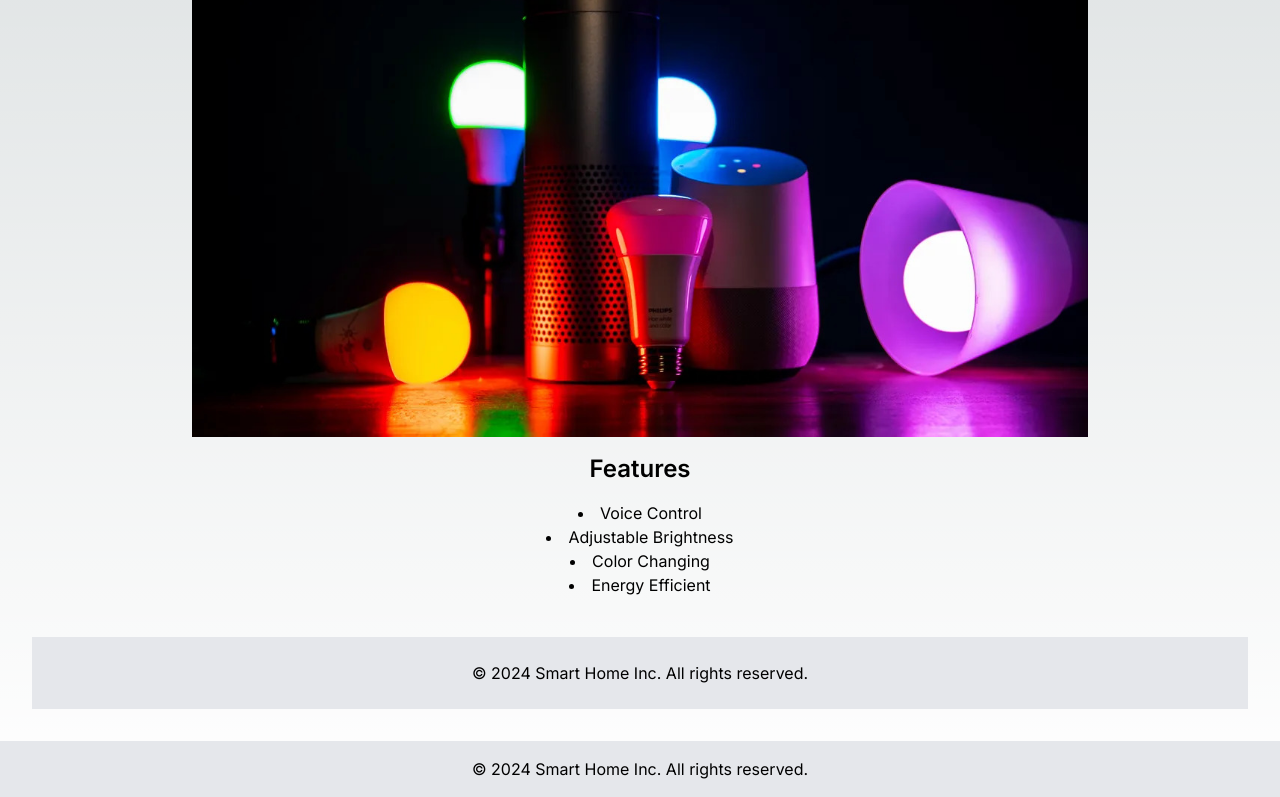
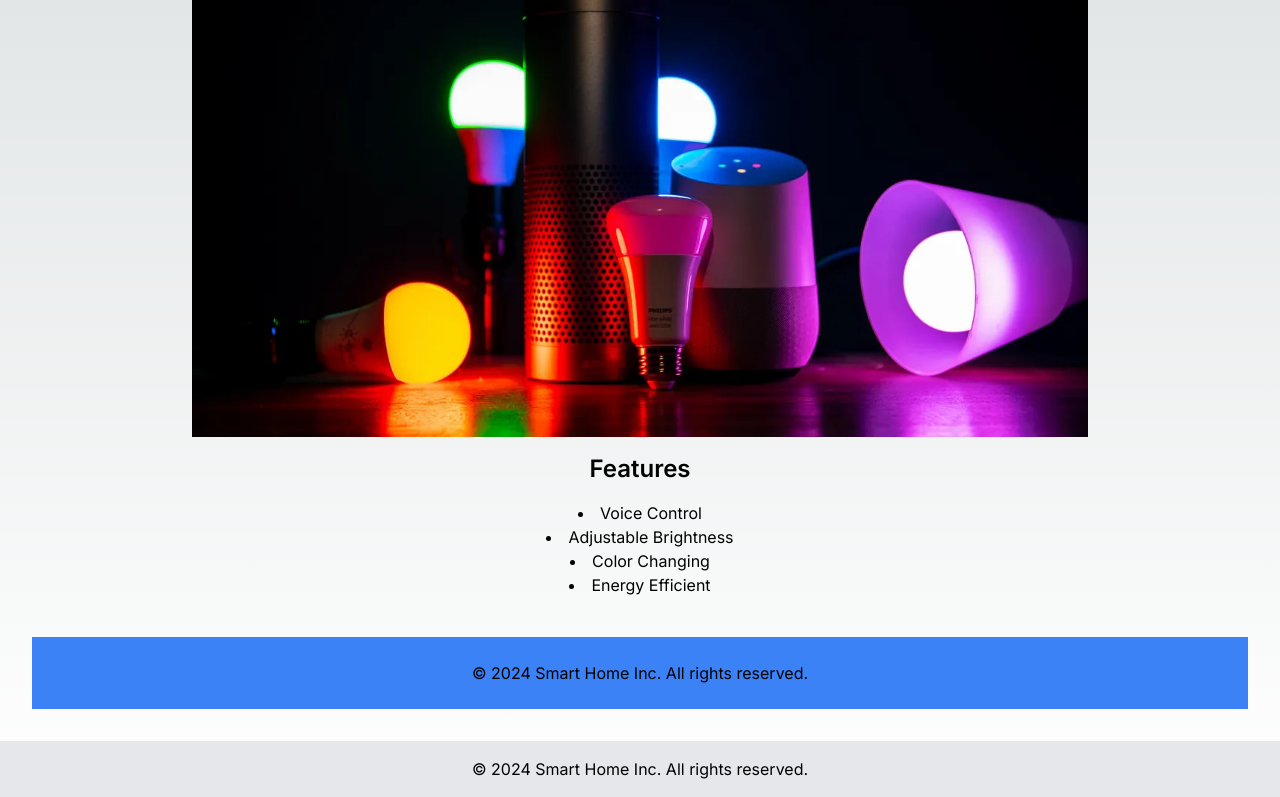
Before and after one commit to jtwiley1996/Next-React-Product-Landing, a Next.js app: page / in a window 1280 px wide. Shown: the part 351-1148 px from the top of the page. Built offline with nearby package versions, Linux system fonts and the light colour scheme.

Commit message:
changing footer color

```diff
--- a/src/app/page.tsx
+++ b/src/app/page.tsx
@@ -25,7 +25,7 @@ export default function Home() {
         </ul>
       </section>
 
-      <footer className="w-full text-center py-6 bg-gray-200">
+      <footer className="w-full text-center py-6 bg-blue-500">
         <p>© 2024 Smart Home Inc. All rights reserved.</p>
       </footer>
     </main>
```
